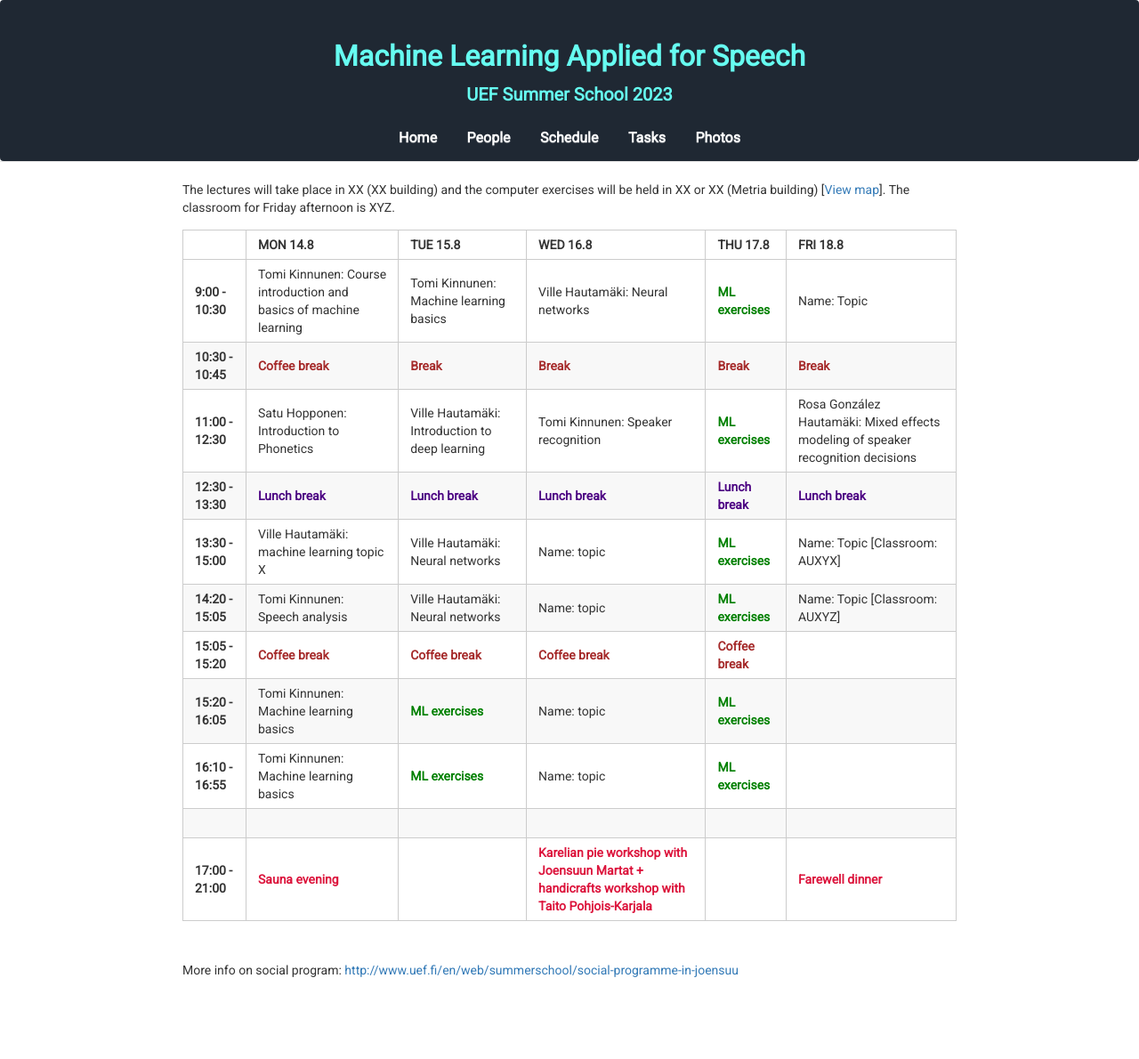
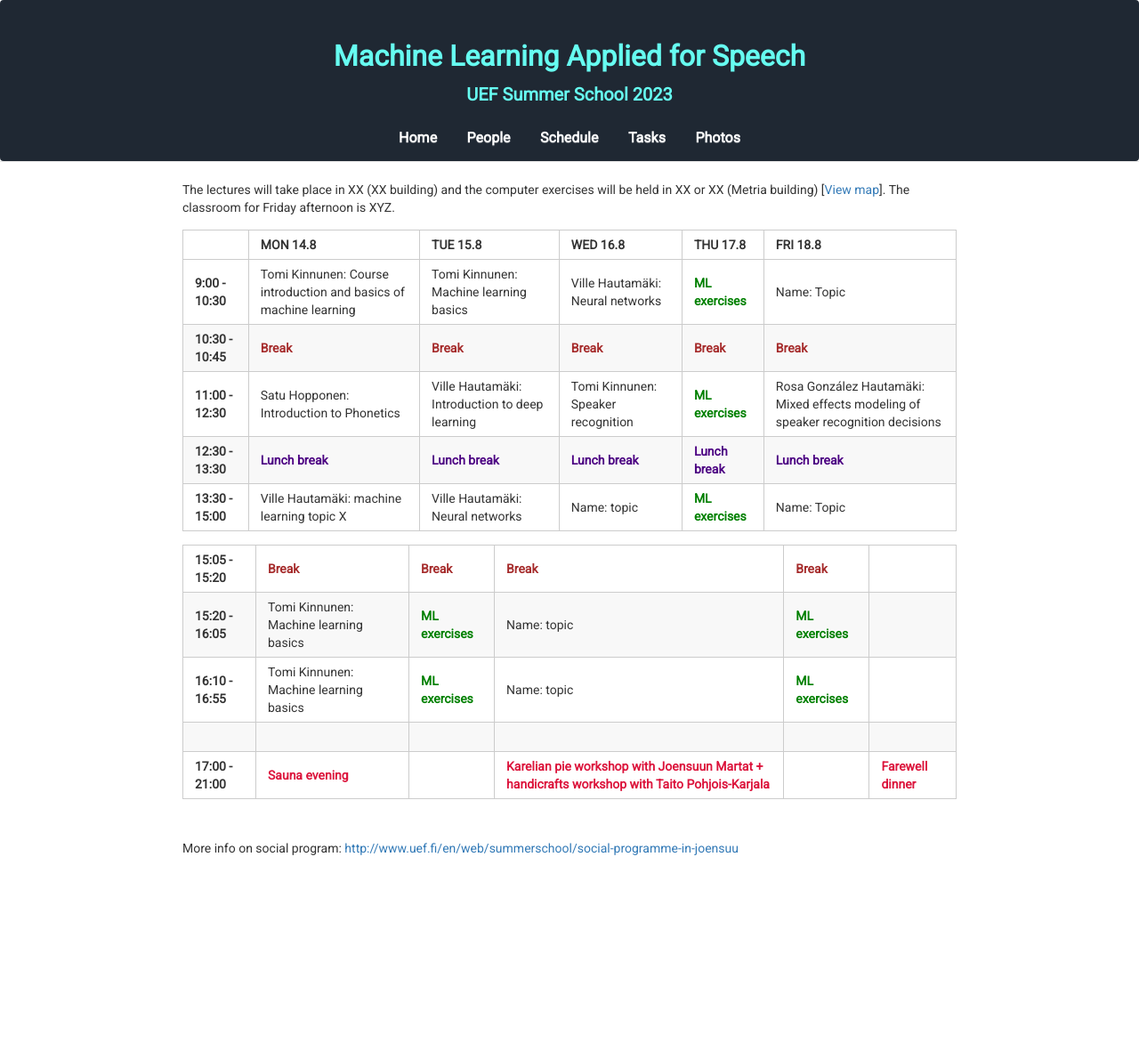
Before and after one commit to vpspeech/summerschool2023, a Jekyll site: the page built from schedule.md, in a window 1280 px wide. Shown: the whole page at 89% size. Built offline with Jekyll 4.4.1, drawn with Linux system fonts in a browser that asks for light colours; nearby versions of some CDN libraries; after the commit the page ends 1053 px from its top, so only the background shows below that.

Commit message:
Update schedule.md

```diff
--- a/schedule.md
+++ b/schedule.md
@@ -8,12 +8,12 @@
 |                   | MON 14.8                                          | TUE 15.8                                                | WED 16.8                                          | THU 17.8                                          | FRI 18.8                                          |
 |-------------------|---------------------------------------------------|---------------------------------------------------------|---------------------------------------------------|---------------------------------------------------|---------------------------------------------------|
 | **9:00 - 10:30**   |            Tomi Kinnunen: Course introduction and basics of machine learning                                       | Tomi Kinnunen: Machine learning basics                       | Ville Hautamäki: Neural networks                        | <span style="color:green">**ML exercises**</span> | Name: Topic                 |
-| **10:30 - 10:45** | <span style="color:brown">**Coffee break**</span> | <span style="color:brown">**Break**</span>       | <span style="color:brown">**Break**</span> | <span style="color:brown">**Break**</span>       | <span style="color:brown">**Break**</span> |
+| **10:30 - 10:45** | <span style="color:brown">**Break**</span> | <span style="color:brown">**Break**</span>       | <span style="color:brown">**Break**</span> | <span style="color:brown">**Break**</span>       | <span style="color:brown">**Break**</span> |
 | **11:00 - 12:30** | Satu Hopponen: Introduction to Phonetics           | Ville Hautamäki: Introduction to deep learning                | Tomi Kinnunen: Speaker recognition                     | <span style="color:green">**ML exercises**</span> | Rosa González Hautamäki: Mixed effects modeling of speaker recognition decisions |
 | **12:30 - 13:30** | <span style="color:indigo">**Lunch break**</span> | <span style="color:indigo">**Lunch break**</span>       | <span style="color:indigo">**Lunch break**</span> | <span style="color:indigo">**Lunch break**</span>       | <span style="color:indigo">**Lunch break**</span>   |
-| **13:30 - 15:00** | Ville Hautamäki: machine learning topic X                         | Ville Hautamäki: Neural networks                              | Name: topic                | <span style="color:green">**ML exercises**</span> | Name: Topic [Classroom: AUXYX]  |
-| **14:20 - 15:05** | Tomi Kinnunen: Speech analysis                         | Ville Hautamäki: Neural networks                              | Name: topic                 | <span style="color:green">**ML exercises**</span> | Name: Topic [Classroom: AUXYZ]  |
-| **15:05 - 15:20** | <span style="color:brown">**Coffee break**</span> | <span style="color:brown">**Coffee break**</span>       | <span style="color:brown">**Coffee break**</span> | <span style="color:brown">**Coffee break**</span>       |  |
+| **13:30 - 15:00** | Ville Hautamäki: machine learning topic X                         | Ville Hautamäki: Neural networks                              | Name: topic                | <span style="color:green">**ML exercises**</span> | Name: Topic |
+
+| **15:05 - 15:20** | <span style="color:brown">**Break**</span> | <span style="color:brown">**Break**</span>       | <span style="color:brown">**Break**</span> | <span style="color:brown">**Break**</span>       |  |
 | **15:20 - 16:05** | Tomi Kinnunen: Machine learning basics                 | <span style="color:green">**ML exercises**</span> | Name: topic                                               | <span style="color:green">**ML exercises**</span> |   |
 | **16:10 - 16:55** | Tomi Kinnunen: Machine learning basics                 | <span style="color:green">**ML exercises**</span> | Name: topic                                               | <span style="color:green">**ML exercises**</span> |   |
 |                   |                                                   |                                                         |                                                   |                                                         |                                                   |
```
